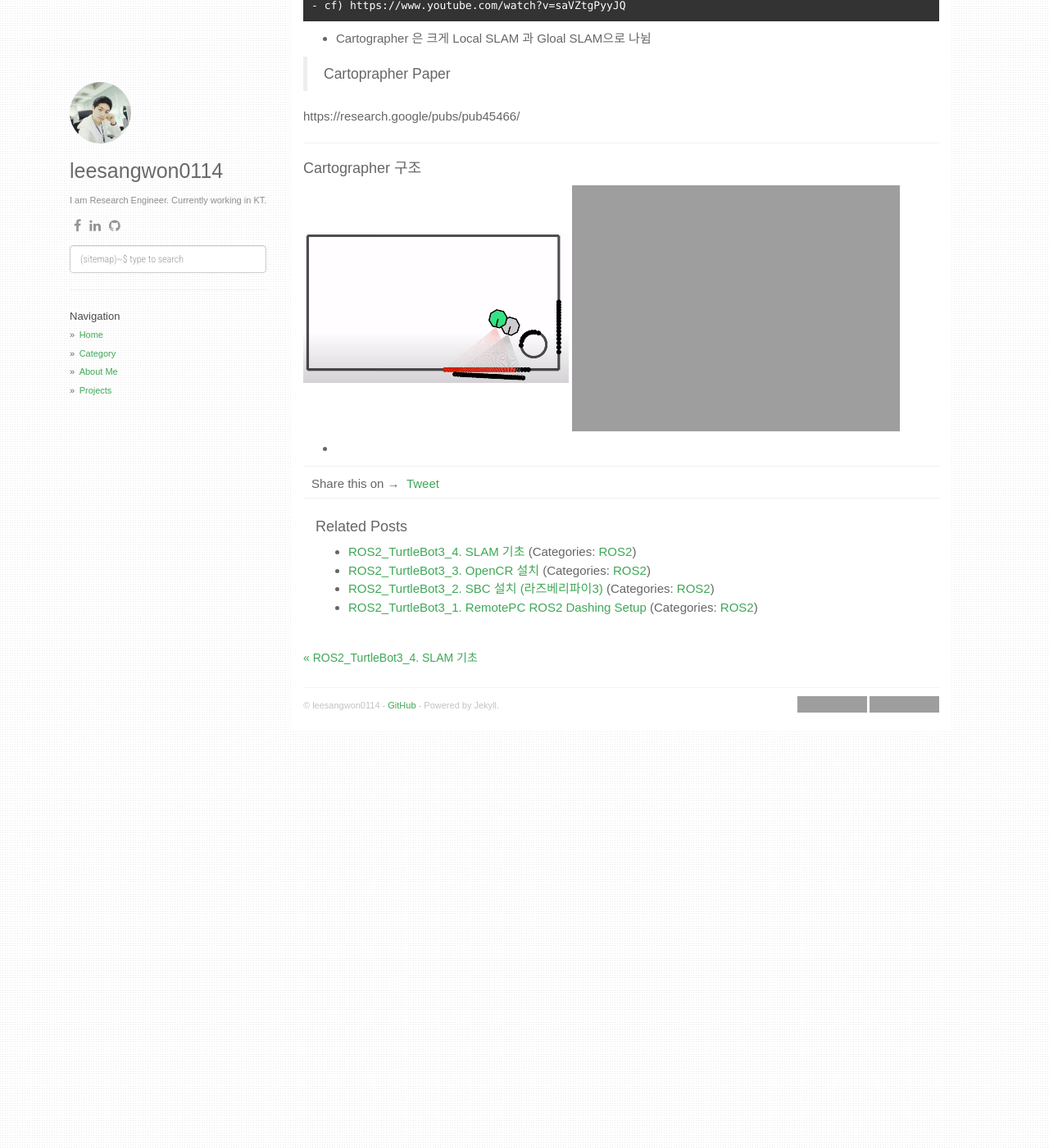
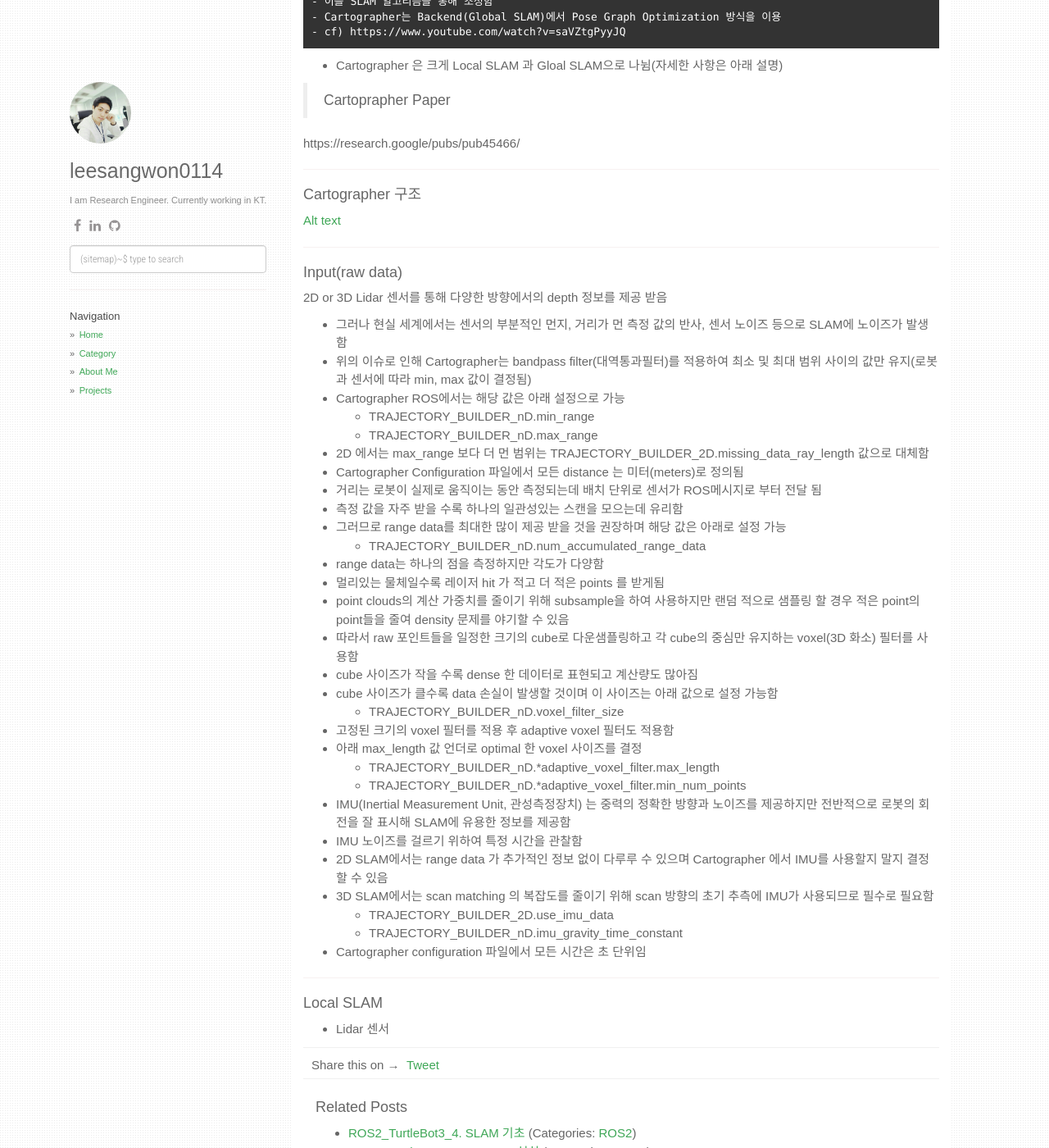
Before and after one commit to leesangwon0114/leesangwon0114.github.io, a Jekyll site: the page built from _posts/2022-01-13-ROS2_TurtleBot3_5.Cartographer.markdown, in a window 1280 px wide and 1400 px high, scrolled down 980 px. Shown: the whole window at 82% size. Built offline with Jekyll 4.4.1, drawn with Linux system fonts in a browser that asks for light colours; nearby versions of some CDN libraries; comment, search, counter and statistics services are not loaded; some of the changed text lies outside the part shown; grey boxes are pictures that could not be loaded.

Commit message:
Update 2022-01-13-ROS2_TurtleBot3_5.Cartographer.markdown

```diff
--- a/_posts/2022-01-13-ROS2_TurtleBot3_5.Cartographer.markdown
+++ b/_posts/2022-01-13-ROS2_TurtleBot3_5.Cartographer.markdown
@@ -10,7 +10,9 @@ Ubuntu 18,04 기반 ROS2 Dashing Diademeta 로 TurtleBot3 Waffle Pi 구동 과
 
 ---
 
-> Cartographer(2D/3D Lidar Graph SLAM 기반 알고리즘)
+> Cartographer
+
+2D/3D Lidar Graph SLAM 기반 알고리즘
 
 SLAM 종류에는 Filtering 방식의 EKF, Particle 알고리즘과 Smoothing 기반의 Pose Graph Optimization 이 있음
 
@@ -32,7 +34,7 @@ SLAM 종류에는 Filtering 방식의 EKF, Particle 알고리즘과 Smoothing
     - Cartographer는 Backend(Global SLAM)에서 Pose Graph Optimization 방식을 이용
     - cf) https://www.youtube.com/watch?v=saVZtgPyyJQ
 
-- Cartographer 은 크게 Local SLAM 과 Gloal SLAM으로 나뉨
+- Cartographer 은 크게 Local SLAM 과 Gloal SLAM으로 나뉨(자세한 사항은 아래 설명)
 
 > Cartoprapher Paper
 
@@ -42,6 +44,46 @@ https://research.google/pubs/pub45466/
 
 #### Cartographer 구조
 
-![Alt text](http://leesangwon0114.github.io/static/img/ROS2/5.3.png) ![Alt text](http://leesangwon0114.github.io/static/img/ROS2/5.5.png)
+[Alt text](http://leesangwon0114.github.io/static/img/ROS2/5.5.png)
 
--
+---
+
+#### Input(raw data)
+
+2D or 3D Lidar 센서를 통해 다양한 방향에서의 depth 정보를 제공 받음
+
+- 그러나 현실 세계에서는 센서의 부분적인 먼지, 거리가 먼 측정 값의 반사, 센서 노이즈 등으로 SLAM에 노이즈가 발생함
+- 위의 이슈로 인해 Cartographer는 bandpass filter(대역통과필터)를 적용하여 최소 및 최대 범위 사이의 값만 유지(로봇과 센서에 따라 min, max 값이 결정됨)
+- Cartographer ROS에서는 해당 값은 아래 설정으로 가능
+    - TRAJECTORY_BUILDER_nD.min_range
+    - TRAJECTORY_BUILDER_nD.max_range
+- 2D 에서는 max_range 보다 더 먼 범위는 TRAJECTORY_BUILDER_2D.missing_data_ray_length 값으로 대체함
+- Cartographer Configuration 파일에서 모든 distance 는 미터(meters)로 정의됨
+- 거리는 로봇이 실제로 움직이는 동안 측정되는데 배치 단위로 센서가 ROS메시지로 부터 전달 됨
+- 측정 값을 자주 받을 수록 하나의 일관성있는 스캔을 모으는데 유리함
+- 그러므로 range data를 최대한 많이 제공 받을 것을 권장하며 해당 값은 아래로 설정 가능
+    - TRAJECTORY_BUILDER_nD.num_accumulated_range_data
+- range data는 하나의 점을 측정하지만 각도가 다양함
+- 멀리있는 물체일수록 레이저 hit 가 적고 더 적은 points 를 받게됨
+- point clouds의 계산 가중치를 줄이기 위해 subsample을 하여 사용하지만 랜덤 적으로 샘플링 할 경우 적은 point의 point들을 줄여 density 문제를 야기할 수 있음
+- 따라서 raw 포인트들을 일정한 크기의 cube로 다운샘플링하고 각 cube의 중심만 유지하는 voxel(3D 화소) 필터를 사용함
+- cube 사이즈가 작을 수록 dense 한 데이터로 표현되고 계산량도 많아짐
+- cube 사이즈가 클수록 data 손실이 발생할 것이며 이 사이즈는 아래 값으로 설정 가능함
+    - TRAJECTORY_BUILDER_nD.voxel_filter_size
+- 고정된 크기의 voxel 필터를 적용 후 adaptive voxel 필터도 적용함
+- 아래 max_length 값 언더로 optimal 한 voxel 사이즈를 결정
+    - TRAJECTORY_BUILDER_nD.*adaptive_voxel_filter.max_length
+    - TRAJECTORY_BUILDER_nD.*adaptive_voxel_filter.min_num_points
+- IMU(Inertial Measurement Unit, 관성측정장치) 는 중력의 정확한 방향과 노이즈를 제공하지만 전반적으로 로봇의 회전을 잘 표시해 SLAM에 유용한 정보를 제공함
+- IMU 노이즈를 걸르기 위하여 특정 시간을 관찰함
+- 2D SLAM에서는 range data 가 추가적인 정보 없이 다루루 수 있으며 Cartographer 에서 IMU를 사용할지 말지 결정할 수 있음
+- 3D SLAM에서는 scan matching 의 복잡도를 줄이기 위해 scan 방향의 초기 추측에 IMU가 사용되므로 필수로 필요함
+    - TRAJECTORY_BUILDER_2D.use_imu_data
+    - TRAJECTORY_BUILDER_nD.imu_gravity_time_constant
+- Cartographer configuration 파일에서 모든 시간은 초 단위임
+
+---
+
+#### Local SLAM
+
+- Lidar 센서
```
